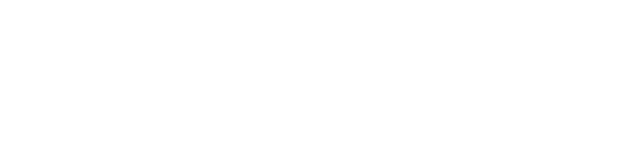
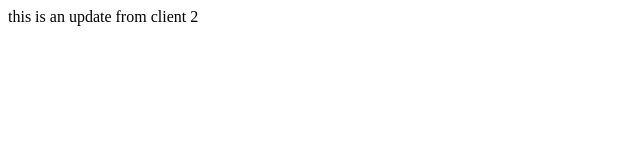
Before and after one commit to vijay27singh/myRepo, a plain HTML site: page index.html in a window 1280 px wide. Shown: the whole page, without its empty margins (0-640 px from the left). Drawn offline with Linux system fonts and the light colour scheme.

Commit message:
Update index.html

```diff
--- a/index.html
+++ b/index.html
@@ -1,5 +1,5 @@
 <html>
   <head></head>
   <body></body>
-
+this is an update from client 2
 </html>
```
